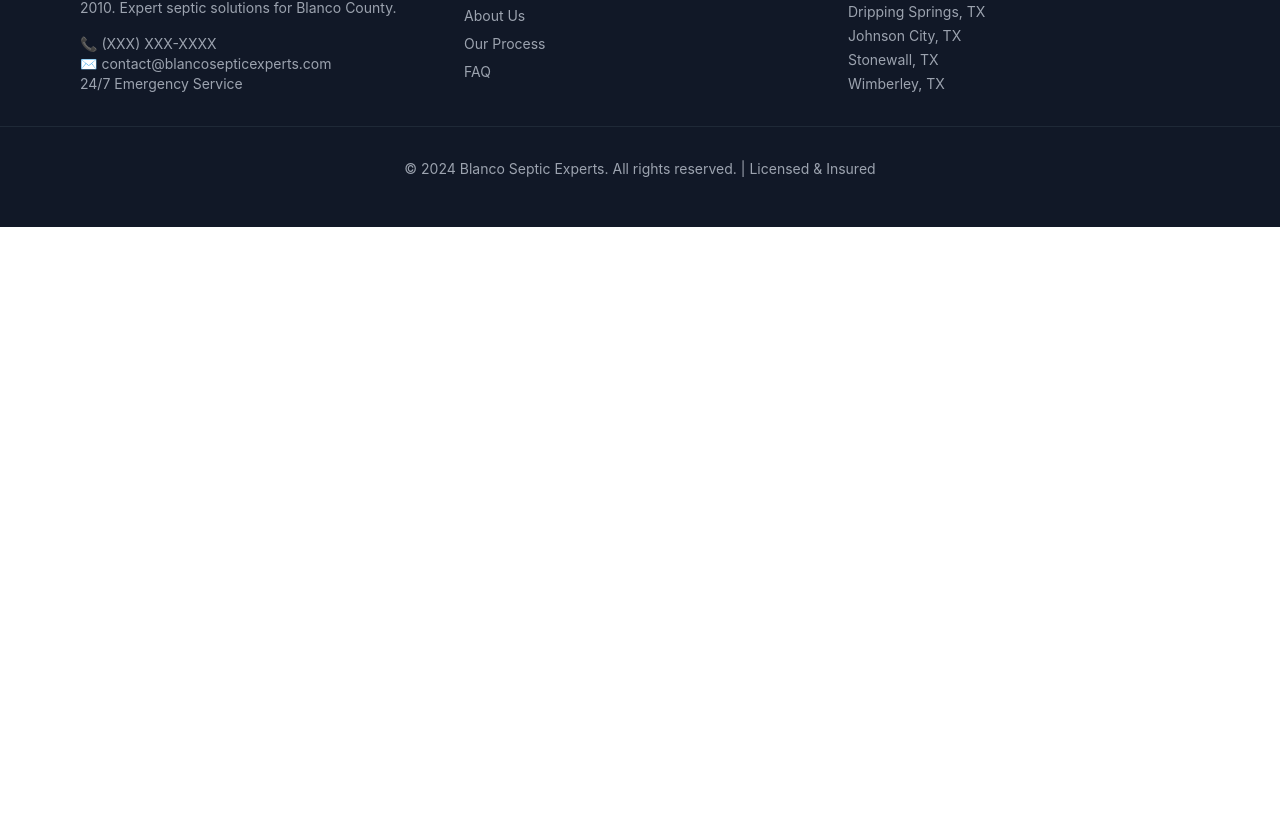
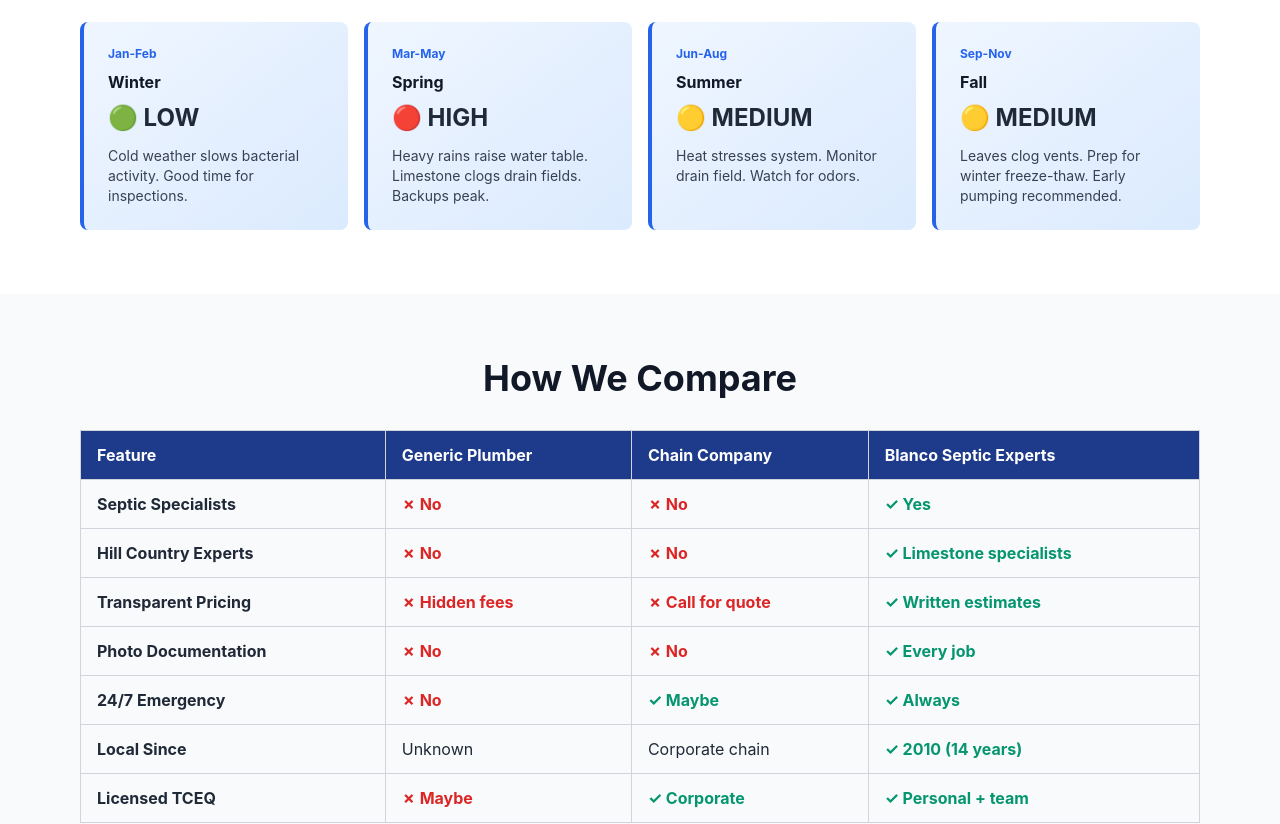
Before and after one commit to nabeelage321-jpg/blanco-septic-experts, a Next.js app: page / in a window 1280 px wide. Shown: the part 2532-3356 px from the top of the page. Before the commit the page ends 2759 px from the top, so only its background shows below. Built offline with nearby package versions, Linux system fonts and the light colour scheme.

Commit message:
Update page.tsx

```diff
--- a/app/page.tsx
+++ b/app/page.tsx
@@ -158,6 +158,109 @@
           </div>
         </div>
       </section>
+
+      <section className="py-16 bg-white">
+        <div className="container-max">
+          <h2 className="section-title text-center">Blanco Septic Calendar: When Problems Strike</h2>
+          <div className="grid grid-cols-1 md:grid-cols-4 gap-4">
+            {[
+              {
+                month: 'Jan-Feb',
+                season: 'Winter',
+                risk: '🟢 LOW',
+                detail: 'Cold weather slows bacterial activity. Good time for inspections.'
+              },
+              {
+                month: 'Mar-May',
+                season: 'Spring',
+                risk: '🔴 HIGH',
+                detail: 'Heavy rains raise water table. Limestone clogs drain fields. Backups peak.'
+              },
+              {
+                month: 'Jun-Aug',
+                season: 'Summer',
+                risk: '🟡 MEDIUM',
+                detail: 'Heat stresses system. Monitor drain field. Watch for odors.'
+              },
+              {
+                month: 'Sep-Nov',
+                season: 'Fall',
+                risk: '🟡 MEDIUM',
+                detail: 'Leaves clog vents. Prep for winter freeze-thaw. Early pumping recommended.'
+              }
+            ].map((item, idx) => (
+              <div key={idx} className="bg-gradient-to-br from-blue-50 to-blue-100 border-l-4 border-blue-600 p-6 rounded-lg">
+                <p className="text-xs font-bold text-blue-600 mb-2">{item.month}</p>
+                <h4 className="font-bold text-gray-900 mb-2">{item.season}</h4>
+                <p className="text-2xl font-bold mb-3">{item.risk}</p>
+                <p className="text-sm text-gray-700">{item.detail}</p>
+              </div>
+            ))}
+          </div>
+        </div>
+      </section>
+
+      <section className="py-16 bg-gray-50">
+        <div className="container-max">
+          <h2 className="section-title text-center">How We Compare</h2>
+          <div className="overflow-x-auto">
+            <table className="comparison-table">
+              <thead>
+                <tr>
+                  <th>Feature</th>
+                  <th>Generic Plumber</th>
+                  <th>Chain Company</th>
+                  <th>Blanco Septic Experts</th>
+                </tr>
+              </thead>
+              <tbody>
+                <tr>
+                  <td className="font-bold">Septic Specialists</td>
+                  <td><span className="xmark">✗ No</span></td>
+                  <td><span className="xmark">✗ No</span></td>
+                  <td><span className="checkmark">✓ Yes</span></td>
+                </tr>
+                <tr>
+                  <td className="font-bold">Hill Country Experts</td>
+                  <td><span className="xmark">✗ No</span></td>
+                  <td><span className="xmark">✗ No</span></td>
+                  <td><span className="checkmark">✓ Limestone specialists</span></td>
+                </tr>
+                <tr>
+                  <td className="font-bold">Transparent Pricing</td>
+                  <td><span className="xmark">✗ Hidden fees</span></td>
+                  <td><span className="xmark">✗ Call for quote</span></td>
+                  <td><span className="checkmark">✓ Written estimates</span></td>
+                </tr>
+                <tr>
+                  <td className="font-bold">Photo Documentation</td>
+                  <td><span className="xmark">✗ No</span></td>
+                  <td><span className="xmark">✗ No</span></td>
+                  <td><span className="checkmark">✓ Every job</span></td>
+                </tr>
+                <tr>
+                  <td className="font-bold">24/7 Emergency</td>
+                  <td><span className="xmark">✗ No</span></td>
+                  <td><span className="checkmark">✓ Maybe</span></td>
+                  <td><span className="checkmark">✓ Always</span></td>
+                </tr>
+                <tr>
+                  <td className="font-bold">Local Since</td>
+                  <td>Unknown</td>
+                  <td>Corporate chain</td>
+                  <td><span className="checkmark">✓ 2010 (14 years)</span></td>
+                </tr>
+                <tr>
+                  <td className="font-bold">Licensed TCEQ</td>
+                  <td><span className="xmark">✗ Maybe</span></td>
+                  <td><span className="checkmark">✓ Corporate</span></td>
+                  <td><span className="checkmark">✓ Personal + team</span></td>
+                </tr>
+              </tbody>
+            </table>
+          </div>
+        </div>
+      </section>
     </main>
   );
 }
```
